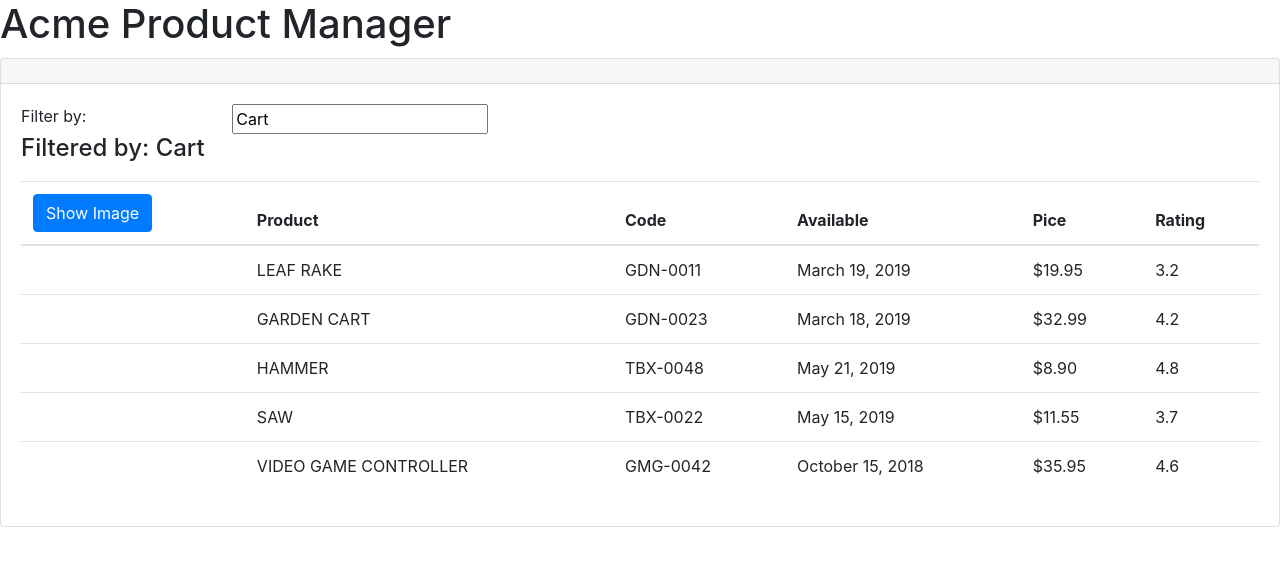
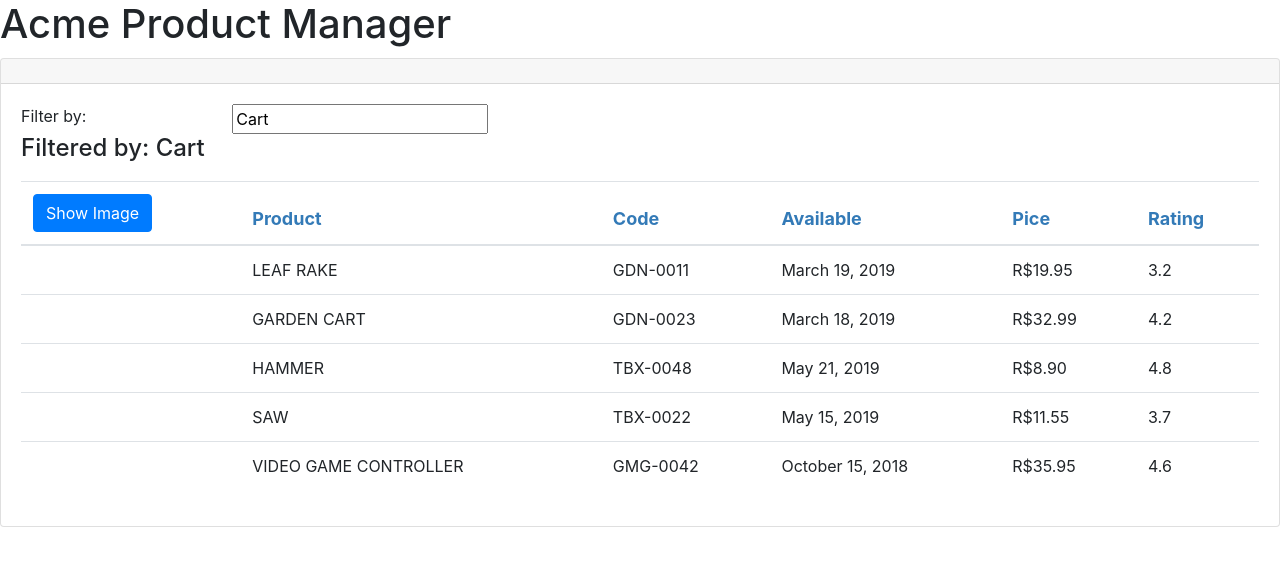
Before and after one commit to danielcruzdev/angular-getting-started, an Angular app: page / in a window 1280 px wide. Shown: the top 566 px of the page. Built offline with nearby package versions, Linux system fonts and the light colour scheme.

Commit message:
doing more with components

```diff
--- /dev/null
+++ b/src/app/products/product-list.component.css
@@ -0,0 +1,4 @@
+thead {
+    color: #337AB7;
+    font-size: 18px;
+}
--- a/src/app/products/product-list.component.html
+++ b/src/app/products/product-list.component.html
@@ -44,7 +44,7 @@
             <td>{{ product.productName | uppercase}}</td>
             <td>{{ product.productCode }}</td>
             <td>{{ product.releaseDate }}</td>
-            <td>{{ product.price | currency}}</td>
+            <td>{{ product.price | currency: 'BRL':'symbol':'1.2-2'}}</td>
             <td>{{ product.starRating }}</td>
           </tr>
         </tbody>
--- a/src/app/products/product-list.component.ts
+++ b/src/app/products/product-list.component.ts
@@ -1,18 +1,23 @@
-import { Component } from '@angular/core';
+import { Component, OnInit } from '@angular/core';
+import { IProduct } from './product'
 
 
 @Component({
     selector: 'pm-products',
-    templateUrl: './product-list.component.html'
+    templateUrl: './product-list.component.html',
+    styleUrls: ['./product-list.component.css']
 })
 
-export class ProductListComponent {
+export class ProductListComponent implements OnInit {
     pageTitle: "Product List";
     imageWidth: number = 50;
     imageMargin: number = 2;
     showImage: boolean = false;
     listFilter: string = 'Cart';
-    products: any[] = [
+    ngOnInit(): void {
+      console.log("In OnInit")
+    }
+    products: IProduct[] = [
         {
             "productId": 1,
             "productName": "Leaf Rake",
--- /dev/null
+++ b/src/app/products/product.ts
@@ -0,0 +1,10 @@
+export interface IProduct {
+    productId: number;
+    productName: string;
+    productCode: string;
+    releaseDate: string;
+    price: number;
+    description: string;
+    starRating: number;
+    imageUrl: string;
+}
```
